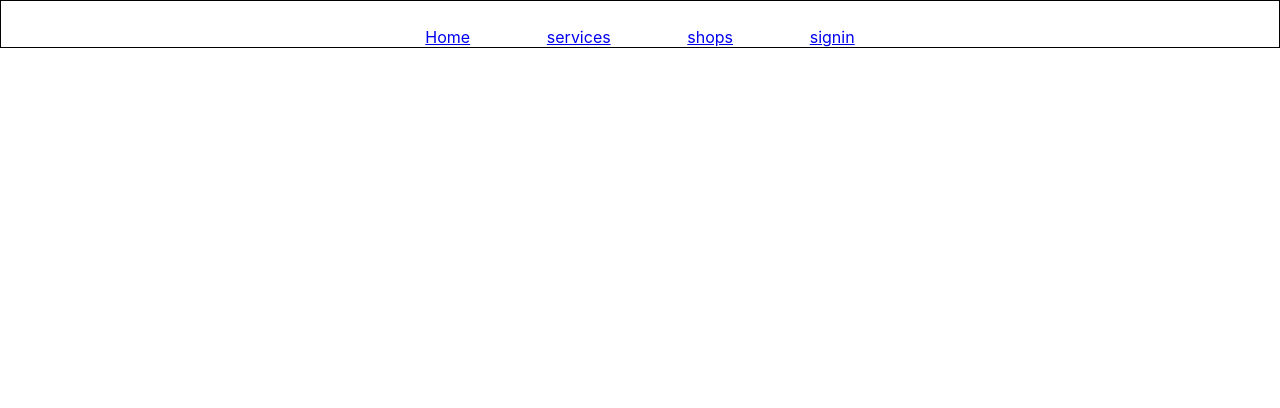
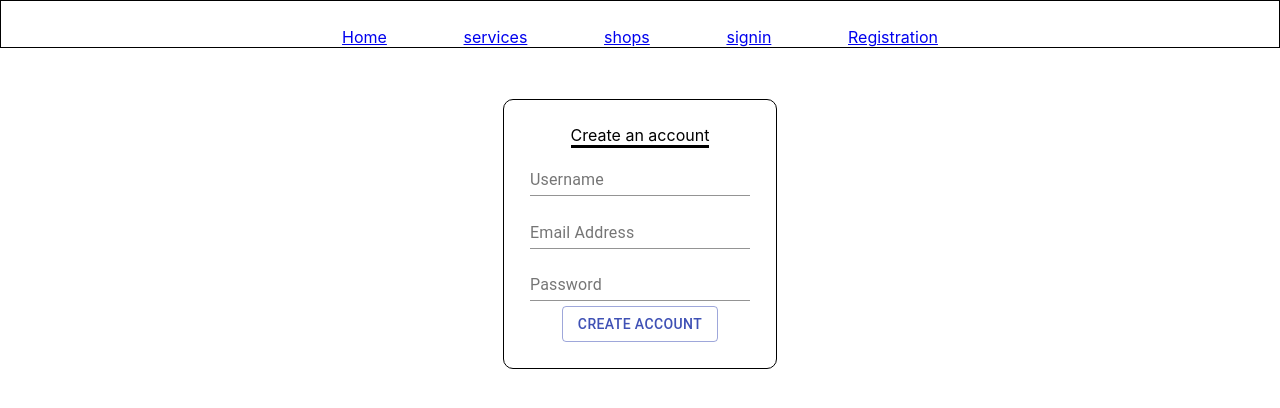
Before and after one commit to Louis-Huynh/Helpii, a React (Create React App) app: page /register in a window 1280 px wide. Shown: the top 408 px of the page. Built offline with nearby package versions, Linux system fonts and the light colour scheme.

Commit message:
16 : Added basic registration forms

```diff
--- a/package.json
+++ b/package.json
@@ -3,6 +3,7 @@
   "version": "0.1.0",
   "private": true,
   "dependencies": {
+    "@material-ui/core": "^4.11.0",
     "@testing-library/jest-dom": "^4.2.4",
     "@testing-library/react": "^9.3.2",
     "@testing-library/user-event": "^7.1.2",
--- a/src/App.js
+++ b/src/App.js
@@ -11,6 +11,8 @@ import Services from "./Section/Services";
 import Shop from "./Section/Shop";
 
 import Auth from "./Section/Auth";
+
+import Registration from "./Section/Registration";
 
 import { Switch, Route, Link } from "react-router-dom";
 
@@ -34,6 +36,10 @@ function App() {
       <Route exact path="/auth">
         <Auth />
       </Route>
+
+      <Route exact path="/register">
+        <Registration />
+      </Route>
     </div>
   );
 }
--- /dev/null
+++ b/src/Components/FieldInput.js
@@ -0,0 +1,26 @@
+import React from "react";
+import styled from "styled-components";
+import TextField from "@material-ui/core/TextField";
+
+const FieldInput = (props) => {
+  return (
+    <Wrapper>
+      <TextField
+        label={props.title}
+        onChange={(data) => {
+          props.updateData(data.target.value);
+        }}
+      />
+    </Wrapper>
+  );
+};
+
+export default FieldInput;
+
+const Wrapper = styled.div`
+  display: flex;
+  flex-direction: row;
+  margin-bottom: 2%;
+`;
+
+const Title = styled.div``;
--- a/src/Components/Links.js
+++ b/src/Components/Links.js
@@ -9,6 +9,7 @@ const Links = () => {
       <LinkItem to="/services">services</LinkItem>
       <LinkItem to="/shop">shops</LinkItem>
       <LinkItem to="/auth">signin</LinkItem>
+      <LinkItem to="/register">Registration</LinkItem>
     </Wrapper>
   );
 };
--- /dev/null
+++ b/src/Containers/RegistrationContainer.js
@@ -0,0 +1,61 @@
+import React, { useState } from "react";
+import styled from "styled-components";
+import Button from "@material-ui/core/Button";
+import FieldInput from "../Components/FieldInput";
+
+const RegistrationContainer = () => {
+  const [username, setUsername] = useState();
+  const [email, setEmail] = useState("");
+  const [password, setPassword] = useState("");
+
+  return (
+    <Wrapper>
+      <UserInputWrapper>
+        <Title>Create an account</Title>
+
+        <FieldInput
+          title={"Username"}
+          updateData={(e) => {
+            setUsername(e);
+          }}
+        />
+        <FieldInput
+          title={"Email Address"}
+          updateData={(e) => {
+            setEmail(e);
+          }}
+        />
+        <FieldInput
+          title={"Password"}
+          updateData={(e) => {
+            setPassword(e);
+          }}
+        />
+      </UserInputWrapper>
+      <Button variant="outlined" color="primary">
+        Create account
+      </Button>
+    </Wrapper>
+  );
+};
+
+export default RegistrationContainer;
+
+const Wrapper = styled.div`
+  border: 1px solid black;
+  border-radius: 10px;
+  margin: 4%;
+  padding: 2%;
+`;
+
+const Title = styled.div`
+  border-bottom: 3px solid black;
+`;
+
+const UserInputWrapper = styled.div`
+  height: 100%;
+  display: flex;
+  flex-direction: column;
+  justify-content: center;
+  align-items: center;
+`;
--- /dev/null
+++ b/src/Section/Registration.js
@@ -0,0 +1,20 @@
+import React from "react";
+import styled from "styled-components";
+
+import RegistrationContainer from "../Containers/RegistrationContainer";
+
+const Registration = () => {
+  return (
+    <Wrapper>
+      <RegistrationContainer />
+    </Wrapper>
+  );
+};
+
+export default Registration;
+
+const Wrapper = styled.div`
+  display: flex;
+  align-items: center;
+  justify-content: center;
+`;
```
Also changed, not shown: 1 other file (tests, documents, lock files or other folders).
